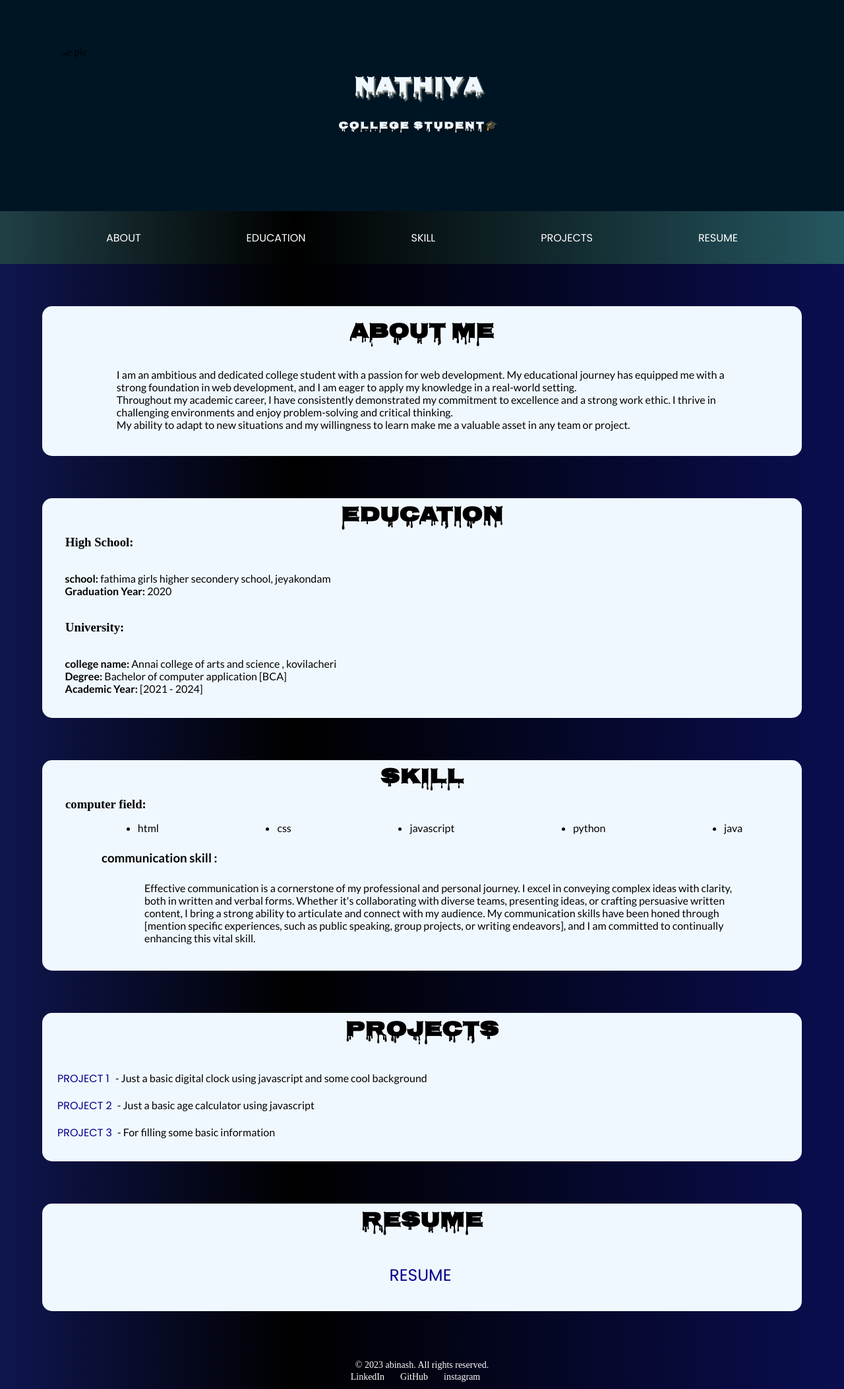
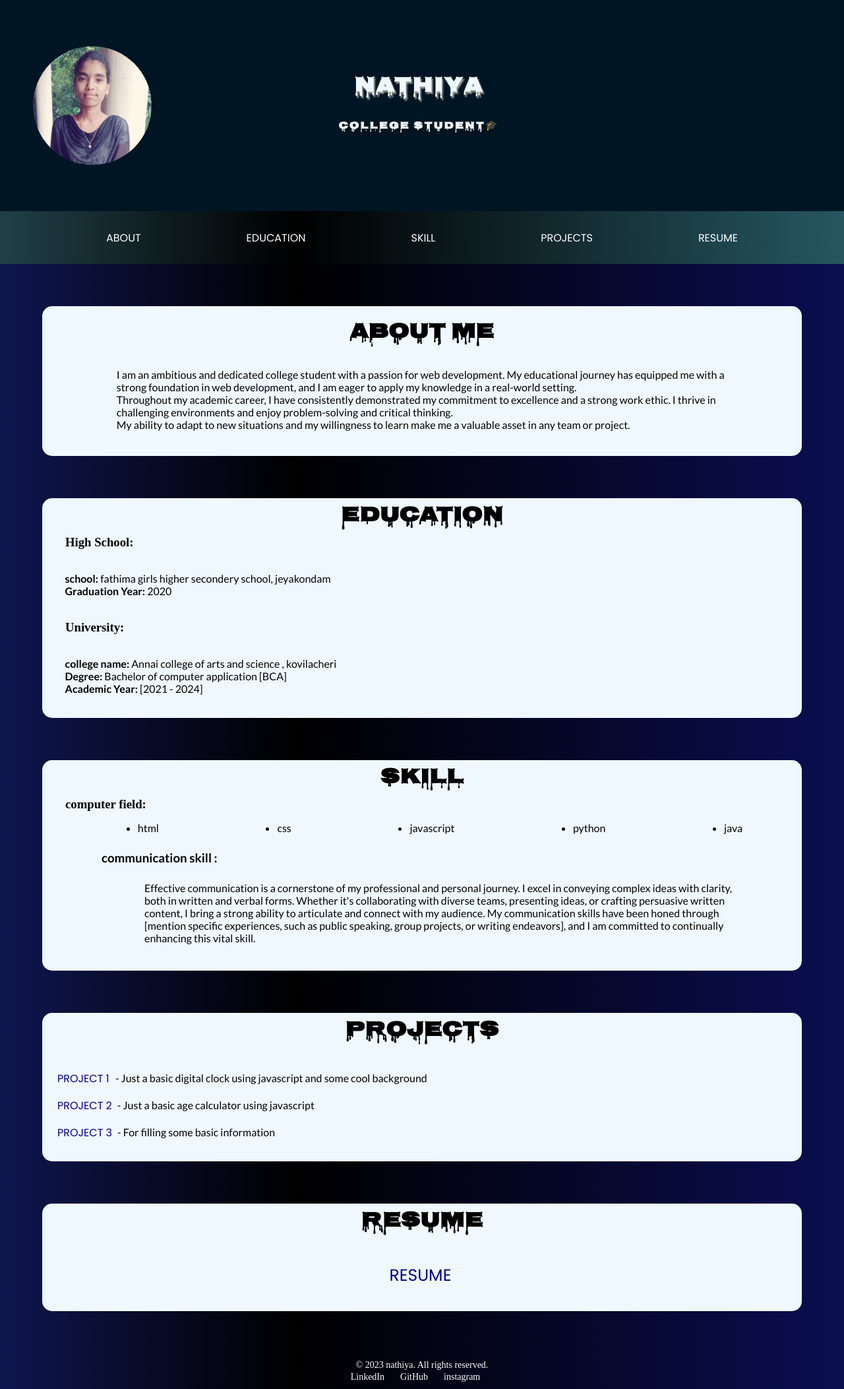
Before and after one commit to nathiya121u/Digitalportfolio, a plain HTML site: page index.html in a window 1280 px wide. Shown: the whole page at 66% size. Drawn offline with Linux system fonts and the light colour scheme; a web font is replaced by a local one.

Commit message:
Update index.html

```diff
--- a/index.html
+++ b/index.html
@@ -9,7 +9,7 @@
 </head>
 <body>
     <header>
-        <img src="1.png" alt="profile pic">
+        <img src="IMG_20231031_115814.jpg" alt="profile pic">
         <div class="tittle">
             <h1>nathiya <br> <span>college student🎓</span></h1>
         </div>
@@ -76,11 +76,11 @@
         </div>
         <div class="resume" id="resume">
             <h1>Resume</h1>
-            <a href="resume.jpg" target="_blank">resume</a>
+            <a href="" target="_blank">resume</a>
         </div>
         <footer>
             <div class="footer-content">
-                <p>&copy; 2023 abinash. All rights reserved.</p>
+                <p>&copy; 2023 nathiya. All rights reserved.</p>
                 <ul class="social-links">
                     <li><a href="https://www.linkedin.com/in/abinash-0b671027a/" target="blank">LinkedIn</a></li>
                     <li><a href="https://github.com/abinash-del" target="blank
```
